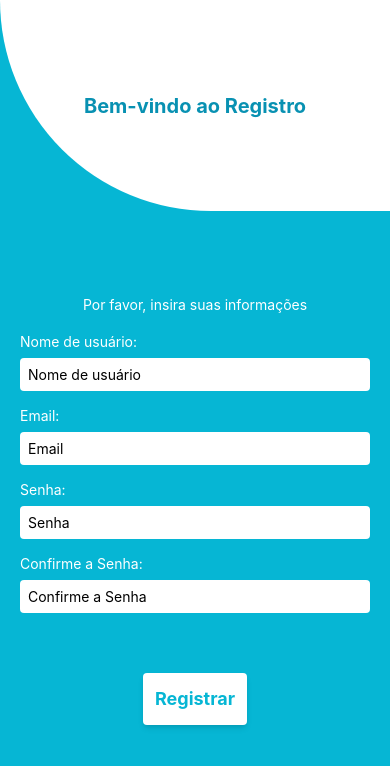
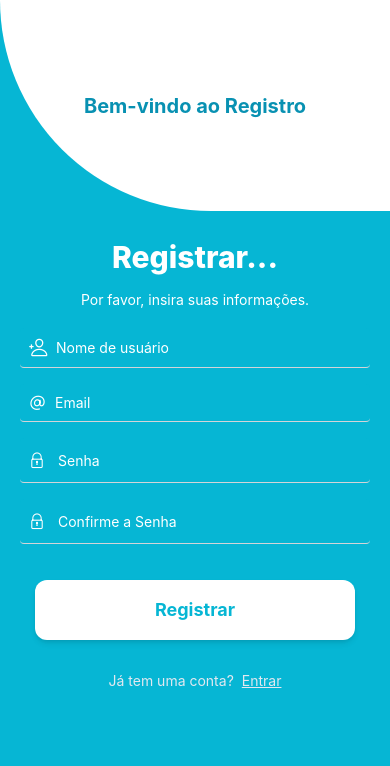
Before and after one commit to LeonardoASC/devmobile, a React Native app: screen /Register in a window 390 px wide. Shown: the top 766 px of the page. Built offline with nearby package versions, Linux system fonts and the light colour scheme.

Commit message:
refector: estilização tela de login e register

```diff
--- a/src/pages/login/index.js
+++ b/src/pages/login/index.js
@@ -6,6 +6,7 @@ import { Ionicons, EvilIcons } from '@expo/vector-icons';
 import SvgComponent from "../../svg/google";
 import SvgComponentX from "../../svg/x";
 import SvgComponentFace from "../../svg/facebook";
+import { Pressable } from 'react-native';
 
 export function Login({ route, navigation }) {
   const [email, setEmail] = useState('');
@@ -194,7 +195,13 @@ export function Login({ route, navigation }) {
             <SvgComponentFace />
           </View>
         </View>
-        <Text className="text-center text-slate-200 mt-5">Novo no aplicativo? Registre</Text>
+        <View className=" flex flex-row justify-center mt-8">
+          <Text className="text-slate-200">Novo no aplicativo? </Text>
+          <Pressable onPress={() => navigation.navigate('Register')}>
+            <Text className="text-slate-200 underline ml-2">Registre</Text>
+          </Pressable>
+        </View>
+
       </View>
     </SafeAreaView>
 
--- a/src/pages/register/index.js
+++ b/src/pages/register/index.js
@@ -1,7 +1,8 @@
 import React, { useState } from 'react';
 import { SafeAreaView, View, Text, TextInput, TouchableOpacity, Alert } from 'react-native';
 import axios from 'axios';
-
+import { Ionicons, EvilIcons } from '@expo/vector-icons';
+import { Pressable } from 'react-native';
 
 
 export function Register({ route, navigation }) {
@@ -56,60 +57,77 @@ export function Register({ route, navigation }) {
 
 
     return (
+
         <SafeAreaView className="flex-1">
-            <View className="bg-white h-1/4 rounded-bl-full justify-center items-center">
+            <View className="bg-white flex h-1/4 justify-center items-center rounded-bl-full">
                 <Text className="text-cyan-600 text-xl font-bold text-center">
                     Bem-vindo ao Registro
                 </Text>
             </View>
 
-            <View className="p-5 flex justify-center items-center h-2/4 w-full mt-10 rounded-tr-xl">
-                <Text className="text-white">Por favor, insira suas informações</Text>
+            <View className="flex-1 p-5 mt-2">
+                <Text className="text-white text-3xl font-extrabold self-center">Registrar...</Text>
+                <Text className="text-white text-center mt-4">Por favor, insira suas informações.</Text>
 
                 <View className="mt-5 w-full">
-                    <Text className="text-white mb-2">Nome de usuário:</Text>
+                    <View className="flex-row items-center bg-[#06b6d4] p-2 rounded mb-4 border-b border-zinc-300">
+                        <Ionicons name="person-add-outline" size={20} color="white" />
                         <TextInput
                             value={username}
                             onChangeText={setUsername}
                             placeholder="Nome de usuário"
-                        className="bg-white p-2 rounded mb-4"
+                            className="flex-1 ml-2 text-white"
                         />
-                    <Text className="text-white mb-2">Email:</Text>
+                    </View>
+
+                    <View className="flex-row items-center bg-[#06b6d4] p-2 rounded mb-4 border-b border-zinc-300">
+                        <Ionicons name="at" size={19} color="white" />
                         <TextInput
                             value={email}
                             onChangeText={setEmail}
                             placeholder="Email"
-                        className="bg-white p-2 rounded mb-4"
+                            className="flex-1 ml-2 text-white"
                         />
+                    </View>
 
-                    <Text className="text-white mb-2">Senha:</Text>
+                    <View className="flex-row items-center bg-[#06b6d4] py-2 px-1 rounded mb-4 border-b border-zinc-300">
+                        <EvilIcons name="lock" size={26} color="white" />
                         <TextInput
                             value={password}
                             onChangeText={setPassword}
                             placeholder="Senha"
                             secureTextEntry={true}
-                        className="bg-white p-2 rounded mb-4"
+                            className="flex-1 ml-2 text-white"
                         />
+                    </View>
 
-                    <Text className="text-white mb-2">Confirme a Senha:</Text>
+                    <View className="flex-row items-center bg-[#06b6d4] py-2 px-1 rounded mb-4 border-b border-zinc-300">
+                        <EvilIcons name="lock" size={26} color="white" />
                         <TextInput
                             value={confirmPassword}
                             onChangeText={setConfirmPassword}
                             placeholder="Confirme a Senha"
                             secureTextEntry={true}
-                        className="bg-white p-2 rounded mb-4"
+                            className="flex-1 ml-2 text-white"
                         />
                     </View>
                 </View>
 
-            <View className="w-full items-center justify-center">
                 <TouchableOpacity
-                    className="bg-white rounded p-3 shadow-md"
+                    className="bg-white w-11/12 rounded-xl p-3 shadow-md py-4 self-center mt-5"
                     onPress={handleRegister}
                 >
-                    <Text className="text-cyan-500 font-bold text-lg">Registrar</Text>
+                    <Text className="text-cyan-500 text-center font-bold text-lg">Registrar</Text>
                 </TouchableOpacity>
+
+                <View className=" flex flex-row justify-center mt-8">
+                    <Text className="text-slate-200">Já tem uma conta?</Text>
+                    <Pressable onPress={() => navigation.navigate('Login')}>
+                        <Text className="text-slate-200 underline ml-2">Entrar</Text>
+                    </Pressable>
+                </View>
             </View>
         </SafeAreaView>
+
     );
 }
```
Lines whose indentation alone changed are shown as unchanged.
